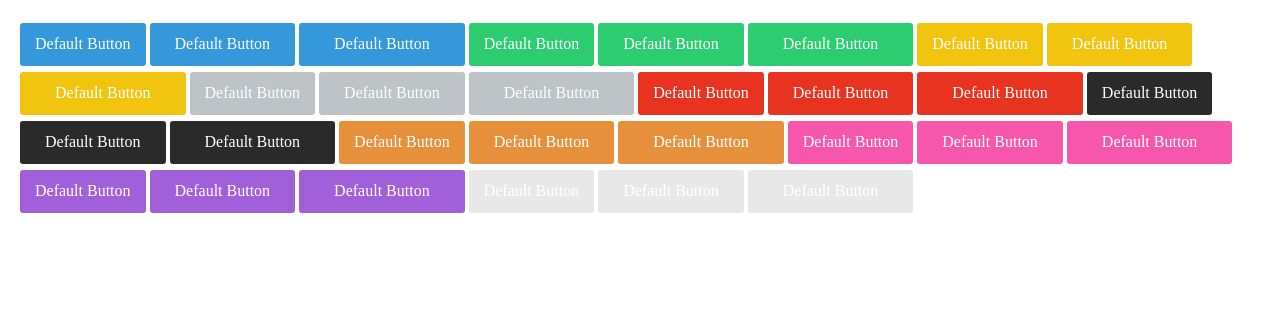
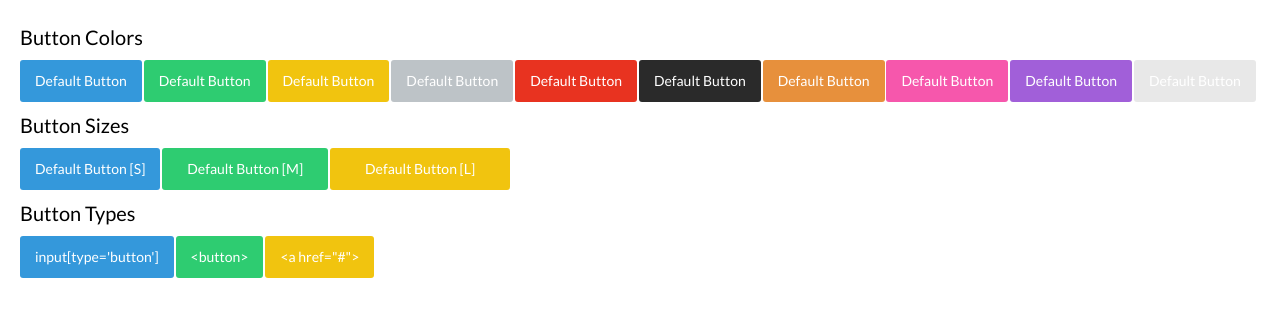
Before and after one commit to wallaceerick/flat-ui, a plain HTML site: page index.html in a window 1280 px wide. Drawn offline with nearby package versions, Linux system fonts and the light colour scheme.

Commit message:
Button Color, Size and Type

```diff
--- a/assets/css/style.scss
+++ b/assets/css/style.scss
@@ -6,59 +6,85 @@
             box-sizing: border-box;
 }
 
-/**********************************************/
-/* Dependences
-/**********************************************/
-
-@import "compass/css3/border-radius";
-
-/**********************************************/
-/* Configurable Variables
-/**********************************************/
-
-$blue: 		#3498db;
-$green: 	#2ecc71;
-$yellow: 	#f1c40f;
-$gray: 		#bdc3c7;
-$red: 		#e83320;
-$black: 	#2a2a2a;
-$orange: 	#e7903c;
-$pink: 		#f657ac;
-$purple: 	#a15fd9;
-$white: 	#e8e8e8;
-
 body {
+	font: normal 10px "Lato", sans-serif!important;
 	margin: 20px;
 }
 a {
 	text-decoration: none;
 }
 
+/**********************************************/
+/* Dependences
+/**********************************************/
+
+@import "compass/css3/border-radius";
+@import "compass/css3/opacity";
+@import "compass/css3/transition";
+@import url("http://fonts.googleapis.com/css?family=Lato:400,700,700italic,900,400italic,300");
+
+/**********************************************/
+/* Configurable Variables
+/**********************************************/
+
+$black: 	#2a2a2a;
+$blue: 		#3498db;
+$gray: 		#bdc3c7;
+$green: 	#2ecc71;
+$yellow: 	#f1c40f;
+$orange: 	#e7903c;
+$pink: 		#f657ac;
+$purple: 	#a15fd9;
+$red: 		#e83320;
+$white: 	#e8e8e8;
+
+/**********************************************/
+/* Headings
+/**********************************************/
+
+h1, h2, h3, h4, h5, h6 {
+	font-weight: normal;
+	margin: 5px 0;
+	padding: 5px 0;
+	h1 {}
+	h2 {}
+	h3 {}
+	h4 {}
+	h5 {}
+	h6 {}
+}
 
 /**********************************************/
 /* Buttons
 /**********************************************/
 
 .btn {
+	font: normal 14px "Lato", sans-serif!important;
 	display: inline-block;
 	color: #fff;
+	cursor: pointer;
 	background-color: $white;
+	border: none;
 	padding: 12px 15px 13px;
-	margin: 3px 0;
+	margin: 1px 0;
 	@include border-radius(3px);
+	@include transition(all 0.2s ease-in);
+	&:hover {
+		@include opacity(0.9);
+	}
 }
 .btn-medium		{padding: 12px 25px 13px;}
 .btn-large 		{padding: 12px 35px 13px;}
 
+.btn-black 		{background-color: $black;}
 .btn-blue 		{background-color: $blue;}
+.btn-gray 		{background-color: $gray;}
 .btn-green 		{background-color: $green;}
 .btn-yellow 	{background-color: $yellow;}
-.btn-gray 		{background-color: $gray;}
-.btn-red 		{background-color: $red;}
-.btn-black 		{background-color: $black;}
 .btn-orange 	{background-color: $orange;}
 .btn-pink 		{background-color: $pink;}
 .btn-purple 	{background-color: $purple;}
+.btn-red 		{background-color: $red;}
 .btn-white 		{background-color: $white;}
 
 /**********************************************/
--- a/index.html
+++ b/index.html
@@ -11,46 +11,30 @@
 
 	<body>
 
+		<h1>Button Colors</h1>
+
 		<a href="#" class="btn btn-blue">Default Button</a>
-		<a href="#" class="btn btn-medium btn-blue">Default Button</a>
-		<a href="#" class="btn btn-large btn-blue">Default Button</a>
+		<a href="#" class="btn btn-green">Default Button</a>
+		<a href="#" class="btn btn-yellow">Default Button</a>
+		<a href="#" class="btn btn-gray">Default Button</a>
+		<a href="#" class="btn btn-red">Default Button</a>
+		<a href="#" class="btn btn-black">Default Button</a>
+		<a href="#" class="btn btn-orange">Default Button</a>
+		<a href="#" class="btn btn-pink">Default Button</a>
+		<a href="#" class="btn btn-purple">Default Button</a>
+		<a href="#" class="btn btn-white">Default Button</a>
 
-		<a href="#" class="btn btn-green">Default Button</a>
-		<a href="#" class="btn btn-medium btn-green">Default Button</a>
-		<a href="#" class="btn btn-large btn-green">Default Button</a>
+		<h1>Button Sizes</h1>
 
-		<a href="#" class="btn btn-yellow">Default Button</a>
-		<a href="#" class="btn btn-medium btn-yellow">Default Button</a>
-		<a href="#" class="btn btn-large btn-yellow">Default Button</a>
+		<a href="#" class="btn btn-blue">Default Button [S]</a>
+		<a href="#" class="btn btn-medium btn-green">Default Button [M]</a>
+		<a href="#" class="btn btn-large btn-yellow">Default Button [L]</a>
 
-		<a href="#" class="btn btn-gray">Default Button</a>
-		<a href="#" class="btn btn-medium btn-gray">Default Button</a>
-		<a href="#" class="btn btn-large btn-gray">Default Button</a>
+		<h1>Button Types</h1>
 
-		<a href="#" class="btn btn-red">Default Button</a>
-		<a href="#" class="btn btn-medium btn-red">Default Button</a>
-		<a href="#" class="btn btn-large btn-red">Default Button</a>
-
-		<a href="#" class="btn btn-black">Default Button</a>
-		<a href="#" class="btn btn-medium btn-black">Default Button</a>
-		<a href="#" class="btn btn-large btn-black">Default Button</a>
-
-		<a href="#" class="btn btn-orange">Default Button</a>
-		<a href="#" class="btn btn-medium btn-orange">Default Button</a>
-		<a href="#" class="btn btn-large btn-orange">Default Button</a>
-
-		<a href="#" class="btn btn-pink">Default Button</a>
-		<a href="#" class="btn btn-medium btn-pink">Default Button</a>
-		<a href="#" class="btn btn-large btn-pink">Default Button</a>
-
-		<a href="#" class="btn btn-purple">Default Button</a>
-		<a href="#" class="btn btn-medium btn-purple">Default Button</a>
-		<a href="#" class="btn btn-large btn-purple">Default Button</a>
-
-		<a href="#" class="btn btn-white">Default Button</a>
-		<a href="#" class="btn btn-medium btn-white">Default Button</a>
-		<a href="#" class="btn btn-large btn-white">Default Button</a>
-
+		<input type="button" class="btn btn-blue" value="input[type='button']">
+		<button class="btn btn-green">&lt;button&gt;</button>
+		<a href="#" class="btn btn-yellow">&lt;a href="#"&gt;</a>
 
 		<script>document.write('<script src="http://' + (location.host || 'localhost').split(':')[0] + ':35729/livereload.js?snipver=1"></' + 'script>')</script>
 		<script src="assets/js/jquery-1.8.3.min.js"></script>
```
Also changed, not shown: assets/css/style.css, 1 other file.
